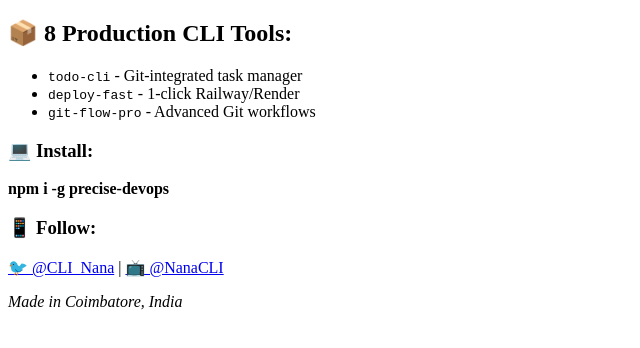
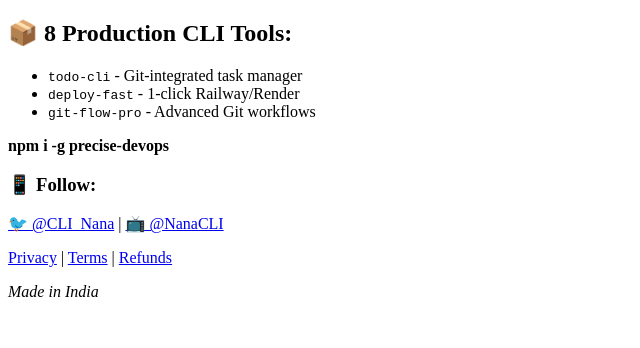
Before and after one commit to thinkncreateclarity-spec/nana-devops, a plain HTML site: page index.html in a window 1280 px wide. Shown: the part 62-410 px from the top of the page, without its empty margins (0-640 px from the left). Drawn offline with Linux system fonts and the light colour scheme.

Commit message:
Add compliance links to homepage

```diff
--- a/index.html
+++ b/index.html
@@ -1,28 +1,13 @@
 <!DOCTYPE html>
-<html>
-<head>
-  <title>Precise DevOps CLI Toolkit</title>
-  <meta name="description" content="Terminal-first DevOps: Git workflows, CI/CD, FastAPI deploys, todo-cli from Coimbatore">
-</head>
-<body>
-  <h1>🚀 Precise DevOps CLI Toolkit</h1>
-
-  <h2>📦 8 Production CLI Tools:</h2>
-  <ul>
-    <li><code>todo-cli</code> - Git-integrated task manager</li>
-    <li><code>deploy-fast</code> - 1-click Railway/Render</li>
-    <li><code>git-flow-pro</code> - Advanced Git workflows</li>
-  </ul>
-
-  <h3>💻 Install:</h3>
-  <p><strong>npm i -g precise-devops</strong></p>
-
-  <h3>📱 Follow:</h3>
-  <p>
-    <a href="https://twitter.com/CLI_Nana">🐦 @CLI_Nana</a> |
-    <a href="https://youtube.com/@NanaCLI">📺 @NanaCLI</a>
-  </p>
-
-  <p><em>Made in Coimbatore, India</em></p>
-</body>
-</html>
+<html><head><title>Precise DevOps CLI Toolkit</title></head><body>
+<h1>🚀 Precise DevOps CLI Toolkit</h1>
+<h2>📦 8 Production CLI Tools:</h2>
+<ul><li><code>todo-cli</code> - Git-integrated task manager</li>
+<li><code>deploy-fast</code> - 1-click Railway/Render</li>
+<li><code>git-flow-pro</code> - Advanced Git workflows</li></ul>
+<p><strong>npm i -g precise-devops</strong></p>
+<h3>📱 Follow:</h3>
+<p><a href="https://twitter.com/CLI_Nana">🐦 @CLI_Nana</a> | <a href="https://youtube.com/@NanaCLI">📺 @NanaCLI</a></p>
+<p><a href="privacy-policy.html">Privacy</a> | <a href="terms.html">Terms</a> | <a href="refund-policy.html">Refunds</a></p>
+<p><em>Made in India</em></p>
+</body></html>
```
